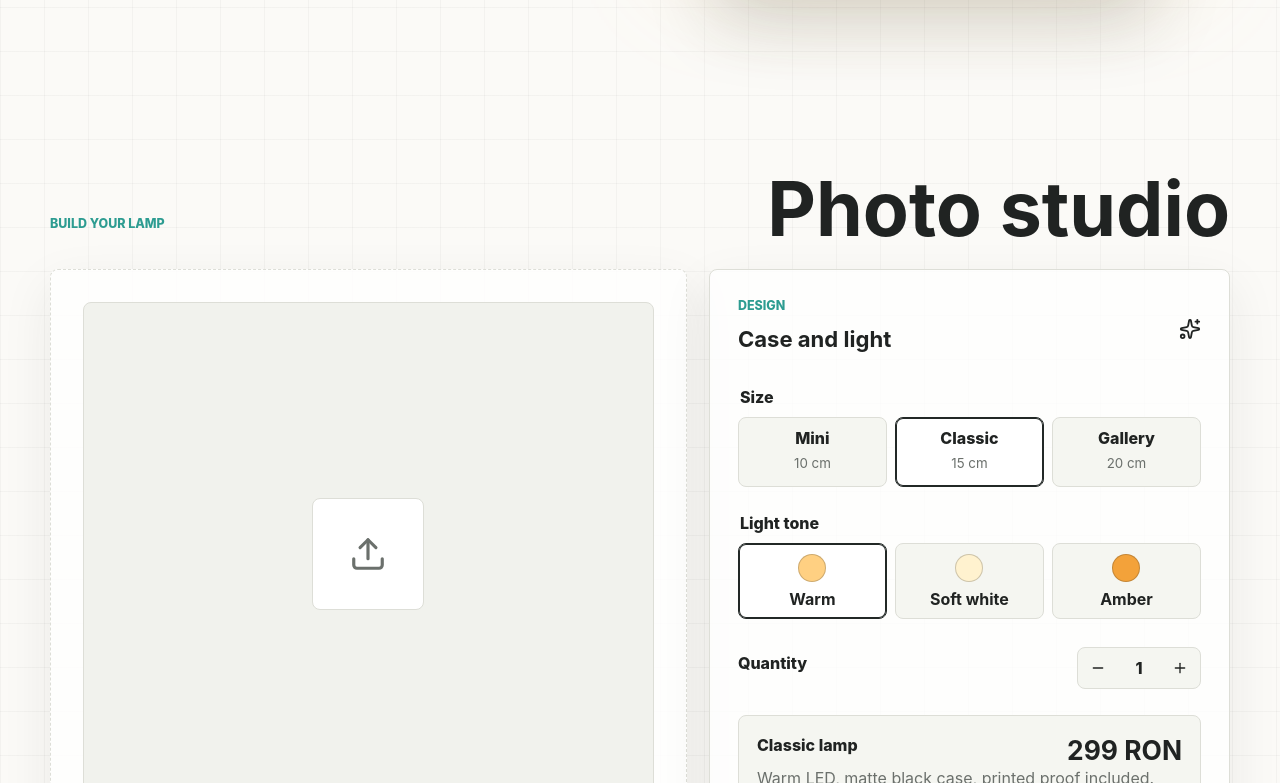
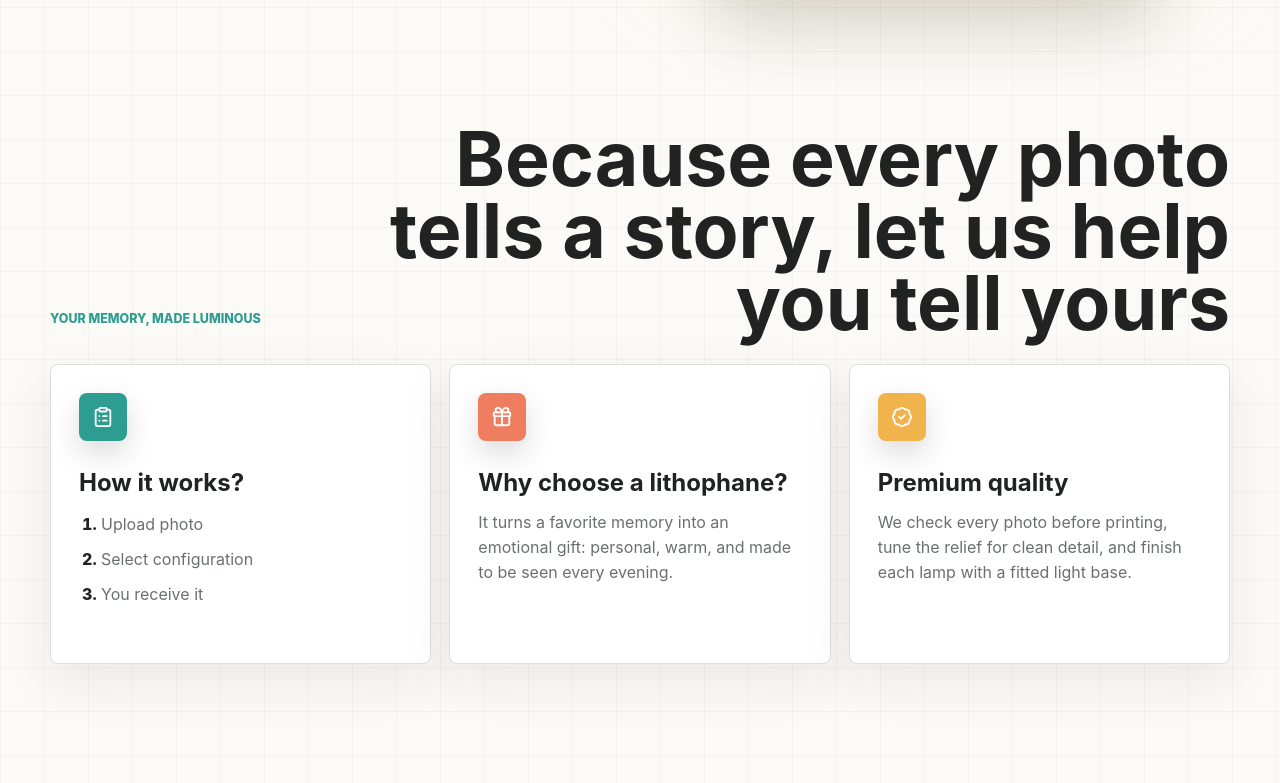
Before and after one commit to alex-luci/lithophanes, a React (Vite) app: page / in a window 1280 px wide. Shown: the part 697-1480 px from the top of the page. Built offline with nearby package versions, Linux system fonts and the light colour scheme.

Commit message:
feat: add story section

```diff
--- a/src/main.tsx
+++ b/src/main.tsx
@@ -2,7 +2,10 @@ import React, { ChangeEvent, DragEvent, useMemo, useRef, useState } from "react"
 import { createRoot } from "react-dom/client";
 import {
   ArrowUp,
+  BadgeCheck,
   Check,
+  ClipboardList,
+  Gift,
   ImagePlus,
   LampDesk,
   Minus,
@@ -54,6 +57,29 @@ const gallery = [
     color: "#f1b34b",
     image:
       "https://images.unsplash.com/photo-1518717758536-85ae29035b6d?auto=format&fit=crop&w=900&q=80",
+  },
+];
+
+const storyCards = [
+  {
+    title: "How it works?",
+    icon: ClipboardList,
+    color: "#2d9c91",
+    steps: ["Upload photo", "Select configuration", "You receive it"],
+  },
+  {
+    title: "Why choose a lithophane?",
+    icon: Gift,
+    color: "#ef7d60",
+    copy:
+      "It turns a favorite memory into an emotional gift: personal, warm, and made to be seen every evening.",
+  },
+  {
+    title: "Premium quality",
+    icon: BadgeCheck,
+    color: "#f1b34b",
+    copy:
+      "We check every photo before printing, tune the relief for clean detail, and finish each lamp with a fitted light base.",
   },
 ];
 
@@ -152,6 +178,37 @@ function App() {
             </div>
           </div>
           <div className="lamp-shadow" />
+        </div>
+      </section>
+
+      <section className="story-section" aria-labelledby="story-title">
+        <div className="section-heading">
+          <p className="eyebrow">Your memory, made luminous</p>
+          <h2 id="story-title">Because every photo tells a story, let us help you tell yours</h2>
+        </div>
+
+        <div className="story-grid">
+          {storyCards.map((card) => {
+            const Icon = card.icon;
+
+            return (
+              <article className="story-card" key={card.title}>
+                <div className="story-icon" style={{ background: card.color }}>
+                  <Icon size={22} aria-hidden="true" />
+                </div>
+                <h3>{card.title}</h3>
+                {card.steps ? (
+                  <ol>
+                    {card.steps.map((step) => (
+                      <li key={step}>{step}</li>
+                    ))}
+                  </ol>
+                ) : (
+                  <p>{card.copy}</p>
+                )}
+              </article>
+            );
+          })}
         </div>
       </section>
 
--- a/src/styles.css
+++ b/src/styles.css
@@ -305,11 +305,16 @@ h1 {
   z-index: -1;
 }
 
+.story-section,
 .studio,
 .gallery-section {
   width: min(1180px, calc(100% - 32px));
   margin: 0 auto;
   padding: 70px 0;
+}
+
+.story-section {
+  padding-top: 20px;
 }
 
 .section-heading {
@@ -326,6 +331,68 @@ h2 {
   font-size: clamp(2.3rem, 6vw, 4.7rem);
   line-height: 0.96;
   letter-spacing: 0;
+}
+
+.story-section h2 {
+  max-width: 920px;
+  margin-left: auto;
+  text-align: right;
+}
+
+.story-grid {
+  display: grid;
+  grid-template-columns: repeat(3, minmax(0, 1fr));
+  gap: 18px;
+}
+
+.story-card {
+  min-width: 0;
+  min-height: 300px;
+  padding: clamp(20px, 3vw, 28px);
+  background: var(--white);
+  border: 1px solid var(--line);
+  border-radius: var(--radius);
+  box-shadow: 0 18px 52px rgba(32, 35, 34, 0.08);
+}
+
+.story-icon {
+  display: grid;
+  width: 48px;
+  height: 48px;
+  margin-bottom: 28px;
+  place-items: center;
+  color: var(--white);
+  border-radius: var(--radius);
+  box-shadow: 0 12px 28px rgba(32, 35, 34, 0.16);
+}
+
+.story-card h3 {
+  margin-bottom: 14px;
+  font-size: 1.5rem;
+  line-height: 1.14;
+  letter-spacing: 0;
+}
+
+.story-card p,
+.story-card li {
+  color: var(--muted);
+  line-height: 1.58;
+}
+
+.story-card p,
+.story-card ol {
+  margin-bottom: 0;
+}
+
+.story-card ol {
+  display: grid;
+  gap: 10px;
+  padding-left: 22px;
+}
+
+.story-card li::marker {
+  color: var(--ink);
+  font-weight: 800;
 }
 
 .studio-grid {
@@ -637,11 +704,16 @@ footer {
   .gallery-grid {
     grid-template-columns: 1fr 1fr;
   }
+
+  .story-grid {
+    grid-template-columns: 1fr;
+  }
 }
 
 @media (max-width: 680px) {
   .site-header,
   .hero,
+  .story-section,
   .studio,
   .gallery-section,
   footer {
```
